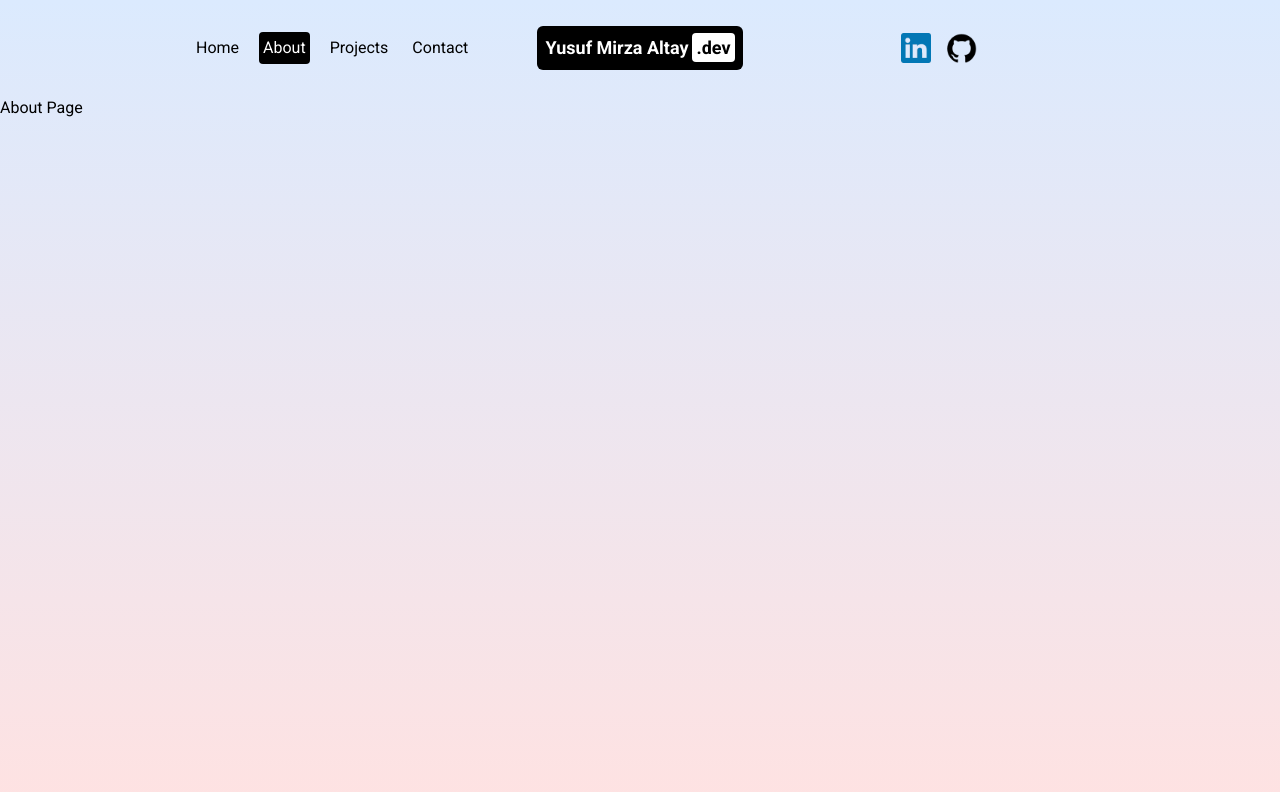
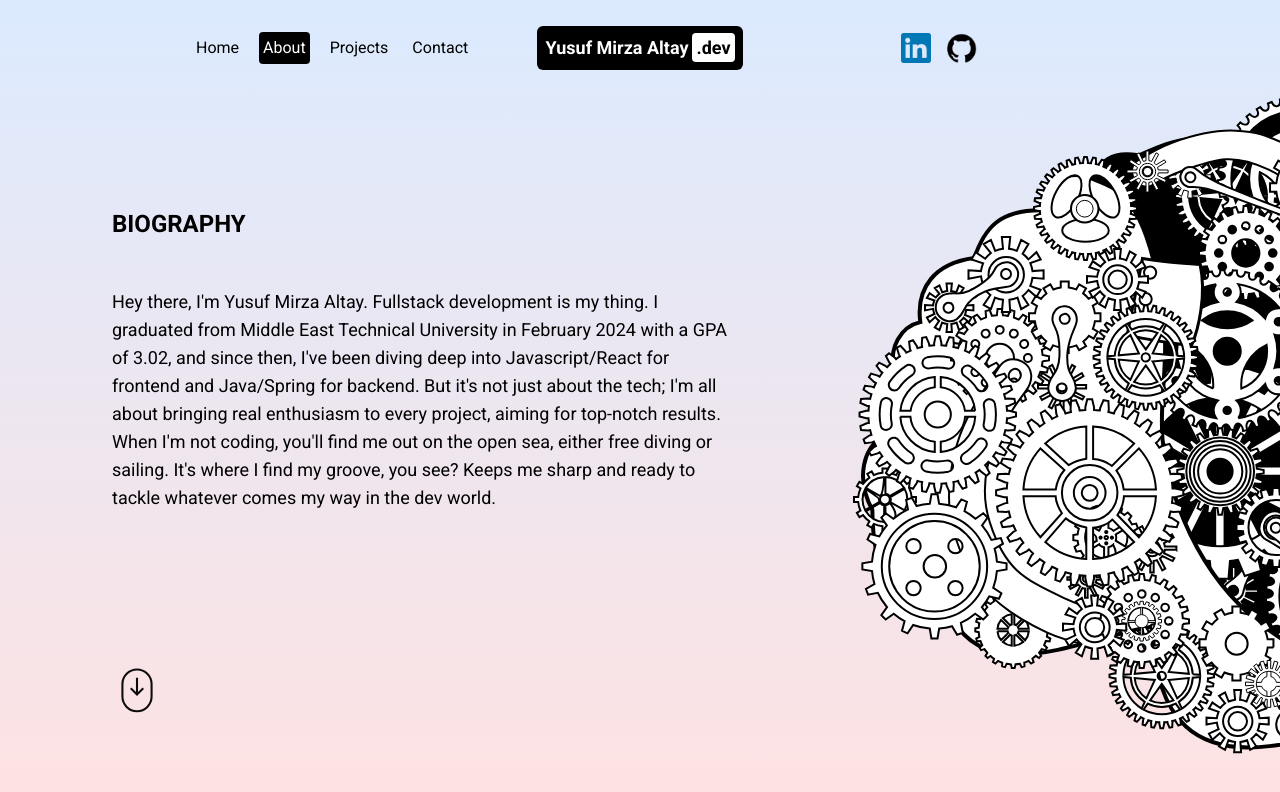
Before and after one commit to YMirzaa/portfolio, a Next.js app: page /about in a window 1280 px wide. Shown: the top 792 px of the page. Built offline with nearby package versions, Linux system fonts and the light colour scheme.

Commit message:
biography, skills , animations svg added

```diff
--- a/src/app/about/page.tsx
+++ b/src/app/about/page.tsx
@@ -1,8 +1,160 @@
-const AboutPage: React.FC = () => {
+"use client";
+import Brain from "@/components/brain";
+import { motion, useInView, useScroll } from "framer-motion";
+import { useRef } from "react";
+
+const AboutPage = () => {
+	const containerRef = useRef() as React.MutableRefObject<HTMLDivElement>;
+
+	const { scrollYProgress } = useScroll({ container: containerRef });
+
+	const skillRef = useRef() as React.MutableRefObject<HTMLDivElement>;
+	const isSkillRefInView = useInView(skillRef, { margin: "-100px" });
+
+	const experienceRef = useRef() as React.MutableRefObject<HTMLDivElement>;
+	const isExperienceRefInView = useInView(experienceRef, {
+		margin: "-100px",
+	});
+
 	return (
-		<div>
-			<h1>About Page</h1>
-		</div>
+		<motion.div
+			className='h-full'
+			initial={{ y: "-200vh" }}
+			animate={{ y: "0%" }}
+			transition={{ duration: 1 }}
+		>
+			{/* CONTAINER */}
+			<div className='h-full overflow-scroll lg:flex' ref={containerRef}>
+				{/* TEXT CONTAINER */}
+				<div className='p-4 sm:p-8 md:p-12 lg:p-20 xl:p-28 flex flex-col gap-24 md:gap-32 lg:gap-48 xl:gap-64 lg:w-2/3 lg:pr-0 '>
+					{/* BIOGRAPHY CONTAINER */}
+					<div className='flex flex-col gap-12 justify-center'>
+						{/* BIOGRAPHY TITLE */}
+						<h1 className='font-bold text-2xl'>BIOGRAPHY</h1>
+						{/* BIOGRAPHY DESC */}
+						<p className='text-lg pb-24'>
+							Hey there, I{"'"}m Yusuf Mirza Altay. Fullstack
+							development is my thing. I graduated from Middle
+							East Technical University in February 2024 with a
+							GPA of 3.02, and since then, I{"'"}ve been diving
+							deep into Javascript/React for frontend and
+							Java/Spring for backend. But it{"'"}s not just about
+							the tech; I{"'"}m all about bringing real enthusiasm
+							to every project, aiming for top-notch results. When
+							I{"'"}m not coding, you{"'"}ll find me out on the
+							open sea, either free diving or sailing. It{"'"}s
+							where I find my groove, you see? Keeps me sharp and
+							ready to tackle whatever comes my way in the dev
+							world.{" "}
+						</p>
+
+						{/* BIOGRAPHY SCROLL SVG */}
+						<motion.svg
+							initial={{ opacity: 0.2, y: 0 }}
+							animate={{ opacity: 1, y: "10px" }}
+							transition={{
+								repeat: Infinity,
+								duration: 3,
+								ease: "easeInOut",
+							}}
+							viewBox='0 0 24 24'
+							fill='none'
+							xmlns='http://www.w3.org/2000/svg'
+							width={50}
+							height={50}
+						>
+							<path
+								d='M5 15C5 16.8565 5.73754 18.6371 7.05029 19.9498C8.36305 21.2626 10.1435 21.9999 12 21.9999C13.8565 21.9999 15.637 21.2626 16.9498 19.9498C18.2625 18.6371 19 16.8565 19 15V9C19 7.14348 18.2625 5.36305 16.9498 4.05029C15.637 2.73754 13.8565 2 12 2C10.1435 2 8.36305 2.73754 7.05029 4.05029C5.73754 5.36305 5 7.14348 5 9V15Z'
+								stroke='#000000'
+								strokeWidth='1'
+							></path>
+							<path
+								d='M12 6V14'
+								stroke='#000000'
+								strokeWidth='1'
+							></path>
+							<path
+								d='M15 11L12 14L9 11'
+								stroke='#000000'
+								strokeWidth='1'
+							></path>
+						</motion.svg>
+					</div>
+					{/* SKILLS CONTAINER */}
+					<div
+						className='flex flex-col gap-12 justify-center'
+						ref={skillRef}
+					>
+						{/* SKILL TITLE */}
+						<motion.h1
+							initial={{ x: "-300px" }}
+							animate={isSkillRefInView ? { x: 0 } : {}}
+							transition={{ delay: 0.2 }}
+							className='font-bold text-2xl'
+						>
+							SKILLS
+						</motion.h1>
+						{/* SKILL LIST */}
+						<motion.div
+							initial={{ x: "-300px" }}
+							animate={isSkillRefInView ? { x: 0 } : {}}
+							className='flex gap-4 flex-wrap pb-48'
+						>
+							<div className='rounded  p-2 text-sm cursor-pointer bg-black text-white hover:bg-white hover:text-black'>
+								JavaScript
+							</div>
+							<div className='rounded  p-2 text-sm cursor-pointer bg-black text-white hover:bg-white hover:text-black'>
+								TypeScript
+							</div>
+							<div className='rounded  p-2 text-sm cursor-pointer bg-black text-white hover:bg-white hover:text-black'>
+								React.js
+							</div>
+							<div className='rounded  p-2 text-sm cursor-pointer bg-black text-white hover:bg-white hover:text-black'>
+								Next.js
+							</div>
+
+							<div className='rounded  p-2 text-sm cursor-pointer bg-black text-white hover:bg-white hover:text-black'>
+								Tailwind CSS
+							</div>
+							<div className='rounded  p-2 text-sm cursor-pointer bg-black text-white hover:bg-white hover:text-black'>
+								MongoDB
+							</div>
+							<div className='rounded  p-2 text-sm cursor-pointer bg-black text-white hover:bg-white hover:text-black'>
+								PostgreSQL
+							</div>
+							<div className='rounded  p-2 text-sm cursor-pointer bg-black text-white hover:bg-white hover:text-black'>
+								Node.js
+							</div>
+							<div className='rounded  p-2 text-sm cursor-pointer bg-black text-white hover:bg-white hover:text-black'>
+								Express.js
+							</div>
+							<div className='rounded  p-2 text-sm cursor-pointer bg-black text-white hover:bg-white hover:text-black'>
+								Java
+							</div>
+							<div className='rounded  p-2 text-sm cursor-pointer bg-black text-white hover:bg-white hover:text-black'>
+								Spring Boot
+							</div>
+							<div className='rounded  p-2 text-sm cursor-pointer bg-black text-white hover:bg-white hover:text-black'>
+								AWS S3
+							</div>
+							<div className='rounded  p-2 text-sm cursor-pointer bg-black text-white hover:bg-white hover:text-black'>
+								Docker
+							</div>
+							<div className='rounded  p-2 text-sm cursor-pointer bg-black text-white hover:bg-white hover:text-black'>
+								Git
+							</div>
+							<div className='rounded  p-2 text-sm cursor-pointer bg-black text-white hover:bg-white hover:text-black'>
+								Linux
+							</div>
+						</motion.div>
+					</div>
+				</div>
+				{/* SVG CONTAINER */}
+				<div className='hidden lg:block w-1/3 sticky top-0 z-30 '>
+					<Brain scrollYProgress={scrollYProgress} />
+				</div>
+			</div>
+		</motion.div>
 	);
 };
 
```
